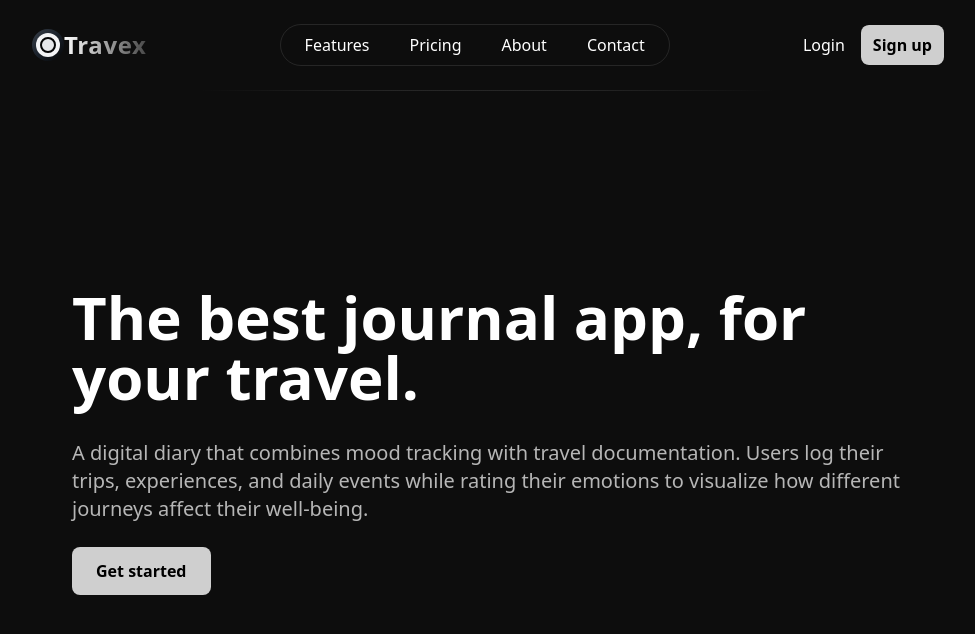
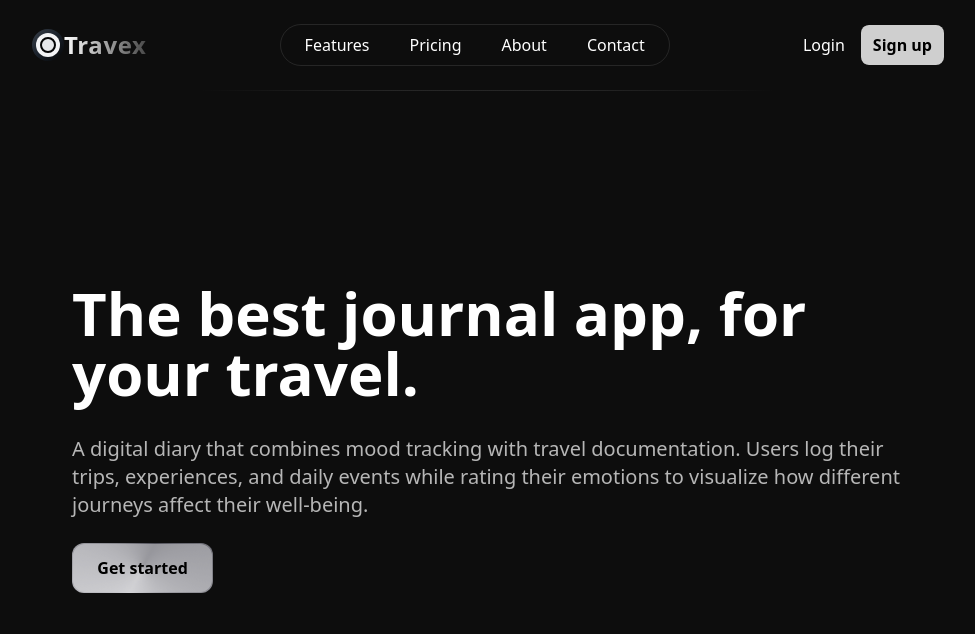
Before and after one commit to kapilsarma2002/travex, a Next.js app: page / in a window 1280 px wide. Shown: the top 634 px of the page, without its empty margins (152-1127 px from the left). Built offline with nearby package versions, Linux system fonts and the light colour scheme.

Commit message:
landing page animations added

```diff
--- a/app/page.tsx
+++ b/app/page.tsx
@@ -1,7 +1,10 @@
 import TopBar from '@/components/TopBar'
-import Link from 'next/link'
+import LandingPageText from '@/components/Hero'
+export default function LandingPage() {
 
-export default function Home() {
+  const title = 'The best journal app, for your travel.'
+  const description = 'A digital diary that combines mood tracking with travel documentation. Users log their trips, experiences, and daily events while rating their emotions to visualize how different journeys affect their well-being.'
+
   return (
     <div className="w-screen min-h-screen bg-black/95 text-white">
       <div className="sticky top-0 z-50 w-full md:w-[85%] lg:w-[75%] mx-auto">
@@ -14,24 +17,7 @@ export default function Home() {
       </div>
 
       <div className="flex items-center justify-center min-h-[calc(100vh-100px)] p-4 sm:p-6 md:p-8">
-        <div className="w-full max-w-4xl mx-auto px-4 sm:px-6 md:px-8">
-          <h1 className="text-3xl sm:text-4xl md:text-5xl lg:text-6xl mb-4 md:mb-8 font-bold">
-            The best journal app, for your travel.
-          </h1>
-          <p className="text-base sm:text-lg md:text-xl text-white/70 my-2 md:my-4">
-            A digital diary that combines mood tracking with travel documentation.
-            Users log their trips, experiences, and daily events while rating
-            their emotions to visualize how different journeys affect their
-            well-being.
-          </p>
-          <div className="mt-4 md:mt-6">
-            <Link href={'/sign-up'}>
-              <button className="w-full sm:w-auto bg-white/80 text-black px-4 py-2 sm:px-6 sm:py-3 rounded-lg text-md sm:text-md font-semibold hover:bg-white duration-1000">
-                Get started
-              </button>
-            </Link>
-          </div>
-        </div>
+        <LandingPageText title={title} description={description} />
       </div>
     </div>
   )
--- /dev/null
+++ b/components/Hero.tsx
@@ -0,0 +1,49 @@
+'use client'
+
+import { useRef } from 'react'
+import { motion, useInView } from 'motion/react'
+import Link from 'next/link'
+
+export default function LandingPageText({
+  title,
+  description
+}: {
+  title: string,
+  description: string
+}) {
+  const ref = useRef(null)
+  const isInView = useInView(ref, { once: true })
+
+  return (
+    <div className="w-full max-w-4xl mx-auto px-4 sm:px-6 md:px-8">
+      <motion.h1
+        ref={ref}
+        initial={{ filter: 'blur(20px)', opacity: 0 }}
+        animate={isInView ? { filter: 'blur(0px)', opacity: 1 } : {}}
+        transition={{ duration: 1.2 }}
+        className="text-3xl sm:text-4xl md:text-5xl lg:text-6xl mb-4 md:mb-8 font-bold"
+      >
+        {title}
+      </motion.h1>
+      <motion.p
+        ref={ref}
+        initial={{ filter: 'blur(20px)', opacity: 0 }}
+        animate={isInView ? { filter: 'blur(0px)', opacity: 1 } : {}}
+        transition={{ duration: 1.2 }}
+        className="text-base sm:text-lg md:text-xl text-white/70 my-2 md:my-4"
+      >
+        {description}
+      </motion.p>
+      <div className="mt-4 md:mt-6">
+        <Link href={'/sign-up'}>
+        <div className="relative group rounded-xl inline-block p-[1.3px] overflow-hidden">
+          <span className="absolute inset-[-1000%] animate-[spin_3s_linear_infinite] bg-[conic-gradient(from_90deg_at_50%_50%,#52525B_0%,#D4D4D8_50%,#52525B_100%)] group-hover:animate-none" />
+          <button className="relative w-full sm:w-auto backdrop-blur-2xl rounded-xl bg-white/30 text-black px-3 py-1.5 sm:px-6 sm:py-3 text-md sm:text-md font-semibold hover:bg-white/80 duration-700 group-hover:scale-100">
+            Get started
+          </button>
+        </div>
+        </Link>
+      </div>
+    </div>
+  )
+}
--- a/components/TopBar.tsx
+++ b/components/TopBar.tsx
@@ -43,12 +43,12 @@ export default function TopBar() {
       {isOpen && (
         <div className="absolute top-full left-0 w-full bg-black/95 py-4 px-3 space-y-4 sm:hidden">
           <Link href={'/sign-in'} className="block">
-            <button className="w-full text-white hover:text-white/70 duration-1000 text-sm py-2">
+            <button className="w-full text-white hover:text-white/70 duration-700 text-sm py-2">
               Login
             </button>
           </Link>
           <Link href={'/sign-up'} className="block">
-            <button className="w-full bg-white/80 text-black py-2 px-3 rounded-lg text-sm font-semibold hover:bg-white duration-1000">
+            <button className="w-full bg-white/80 text-black py-2 px-3 rounded-lg text-sm font-semibold hover:bg-white duration-700">
               Sign up
             </button>
           </Link>
--- /dev/null
+++ b/utils/cn.ts
@@ -0,0 +1,6 @@
+import { type ClassValue, clsx } from 'clsx';
+import { twMerge } from 'tailwind-merge';
+
+export function cn(...inputs: ClassValue[]) {
+  return twMerge(clsx(inputs));
+}
```
Also changed, not shown: package.json (+8 -5 lines), 1 other file (tests, documents, lock files or other folders).
